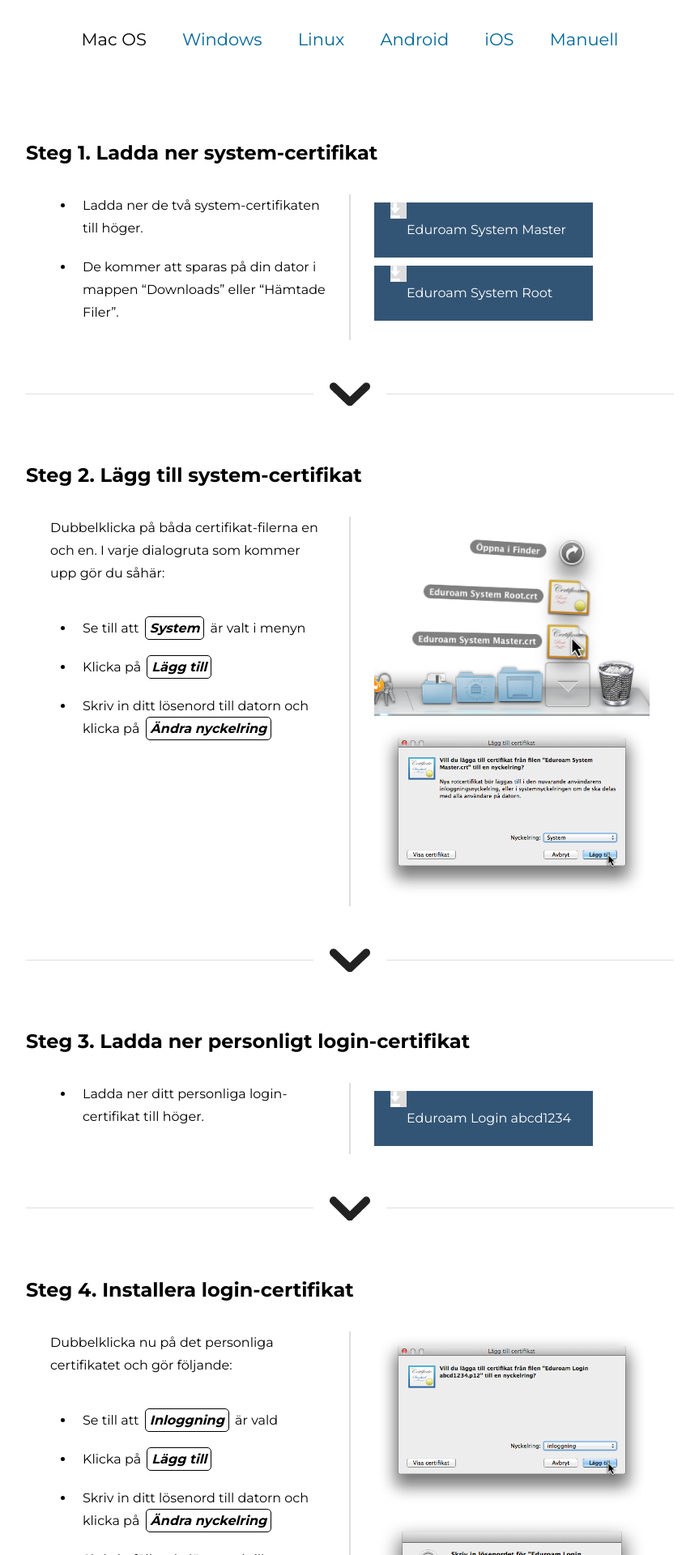
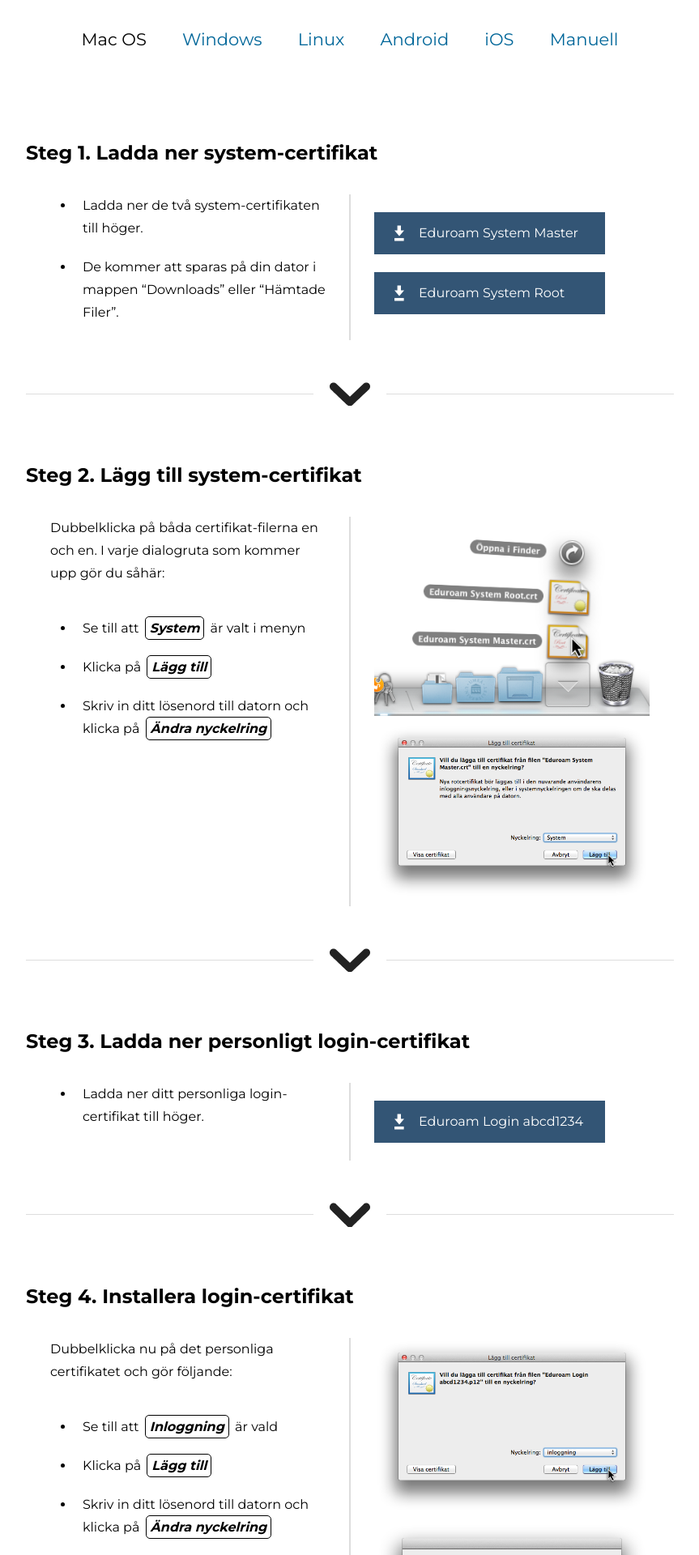
Before and after one commit to f95johansson/eduroam-design, a Jekyll site: the page built from macos.html, in a window 1280 px wide. Shown: the part 319-2239 px from the top of the page at 81% size, without its empty margins (208-1071 px from the left). Built offline with Jekyll 4.4.1, drawn with Linux system fonts in a browser that asks for light colours.

Commit message:
Nedladdningsknapparna

```diff
--- a/css/main.scss
+++ b/css/main.scss
@@ -185,17 +185,20 @@ footer {
     background-color: $button-blue;
     color: $white;
     width: 21rem;
-    padding: 2rem 2rem 2rem 4rem;
-    margin: 1rem 0;
+    padding: 1.2rem 2rem 1.2rem 5.5rem;
+    margin: 2.2rem 0;
     position: relative;
 
     &:before {
       content: " ";
       position: absolute;
-      left: 2rem;
+      left: 2.5rem;
       width: 2rem;
       height: 2rem;
       background-image: url("../images/download-arrow.svg");
+      background-color: transparent;
+      top: 50%;
+      transform: translateY(-50%);
       background-repeat: no-repeat;
     }
   }
```
